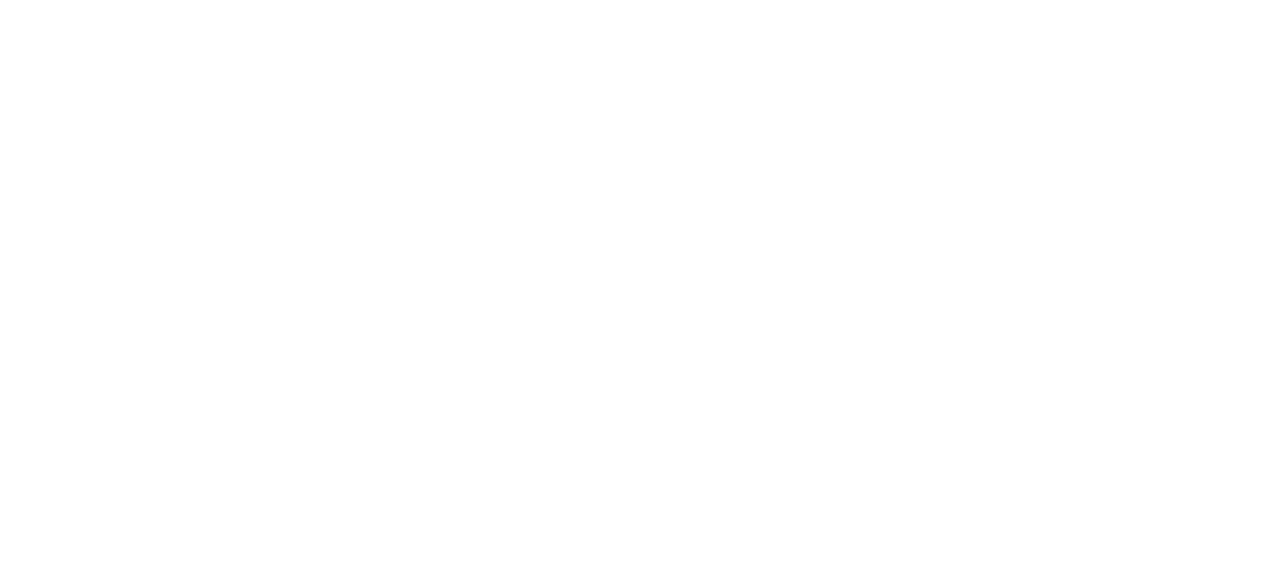
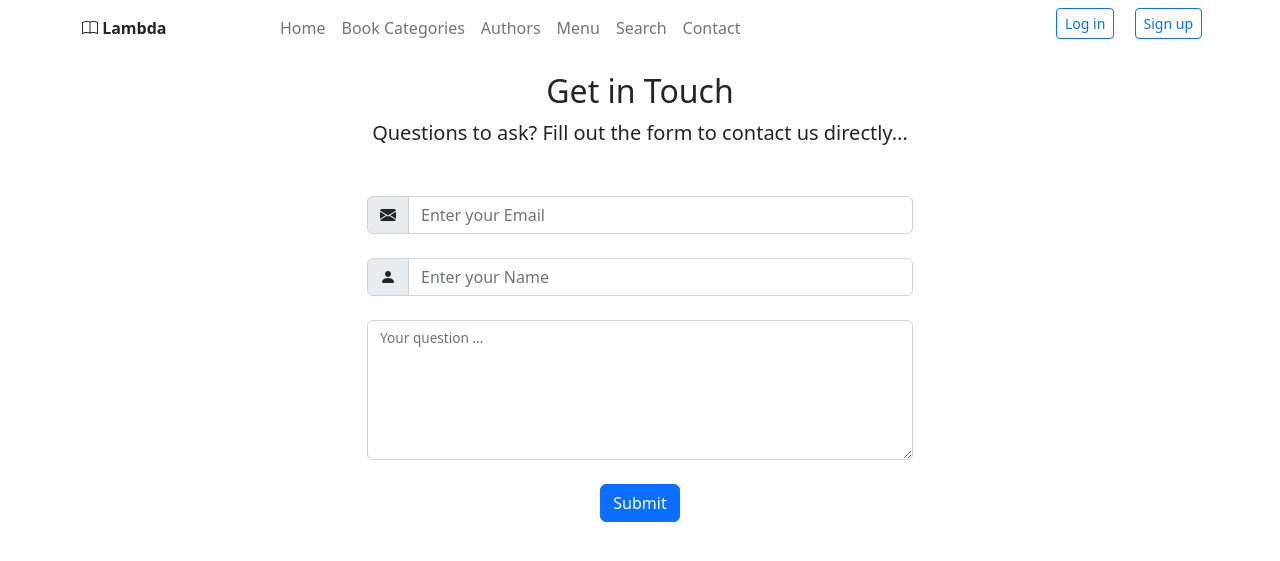
Before and after one commit to Husseinadq/Lambda-Library, a PHP site: page /contact.php in a window 1280 px wide. Before the commit the part shown is empty. Shown: the top 561 px of the page. Run offline with PHP 8.4, Linux system fonts and the light colour scheme; some libraries are stand-ins or nearby versions.

Commit message:
design contact UI

```diff
--- a/Userboard/contact.php
+++ b/Userboard/contact.php
@@ -1,2 +1,59 @@
-<?php
-?>
+<!DOCTYPE html>
+<head?>
+    <title>Sign UP</title>
+</head>
+<body>
+    <!--include header-->
+    <?php
+        require_once('header.php');
+    ?>
+
+    <!--contact form-->
+    <div class="container-lg">
+        <div class="text-center mt-3">
+            <h2> Get in Touch</h2>
+            <p class="lead">Questions to ask? Fill out the form to contact us directly...</p>
+        </div>
+
+        <div class="row justify-content-center my-5">
+            <div class="col-lg-6">
+                <form  id="contact" name="Contact" method="post" action="#" >
+                        <!--Tooltip-->
+                        <span class="toolt" data-bs-parent="bottom" title="Enter Your Email">
+                            <div class="mb-4 input-group">
+                                <span class="input-group-text">
+                                    <i class="bi bi-envelope-fill"></i>
+                                </span>
+                                <input type="email" name="Email" id="email" class="form-control" placeholder="Enter your Email">
+                            </div>
+                        </span>
+                        <span  class="toolt" data-bs-parent="bottom" title="Enter Your Name">
+                            <div class="mab-4 input-group">
+                                <span class="input-group-text">
+                                    <i class="bi bi-person-fill"></i>
+                                </span>
+                                <input type="text" class="form-control" name="Name" id="name"placeholder="Enter your Name">
+                            </div>
+                        </span>
+                        <span  class="toolt" data-bs-parent="bottom" title="Enter Your Question">
+                            <div class="form-floating mb-4 mt-4">
+                                <textarea name="ContactText" id="contactText"  class="form-control" style="height: 140px;"></textarea>
+                                <label for="query" >Your question ...</label>
+                            </div>
+                        </span>
+
+                        <div class="mb-4 text-center">
+                            <button type="submit"  name="Contact" id="contact" class="btn btn-primary">Submit  </button>
+                        </div>
+                </form>
+            </div>
+
+        </div>
+    </div>
+
+
+    <!--include footer-->
+    <?php
+        require_once('footer.php');
+    ?>
+</body>
```
